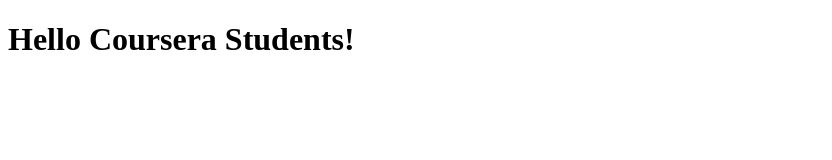
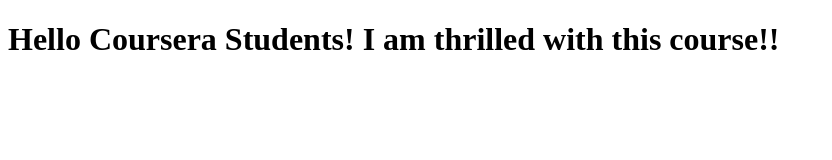
Before and after one commit to nudnik/angularjs-fall18, a plain HTML site: page index.html in a window 1280 px wide. Shown: the whole page, without its empty margins (0-832 px from the left). Drawn offline with Linux system fonts and the light colour scheme.

Commit message:
New version of web file.

```diff
--- a/index.html
+++ b/index.html
@@ -5,6 +5,6 @@
     <title>Hello Coursera</title>
   </head>
   <body>
-    <h1>Hello Coursera Students!</h1>
+    <h1>Hello Coursera Students! I am thrilled with this course!!</h1>
   </body>
 </html>
```
